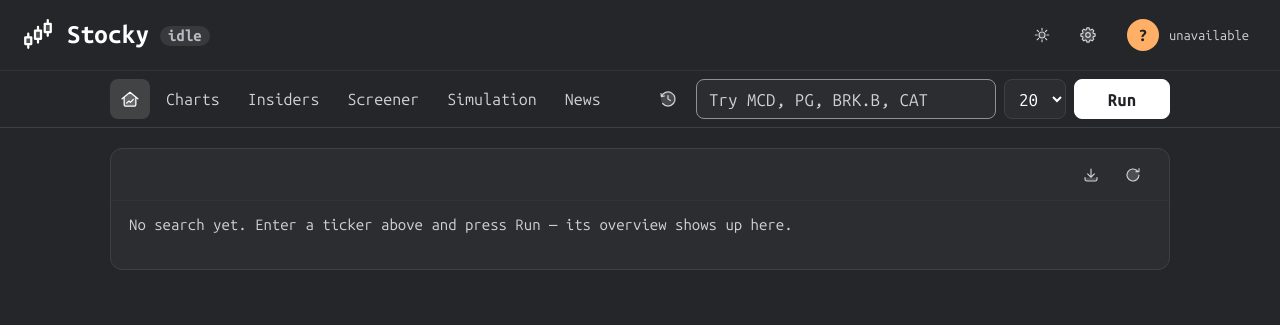
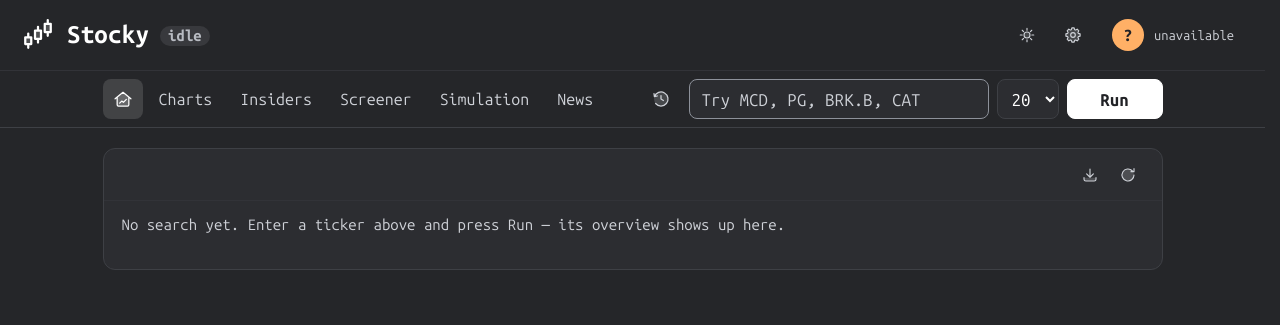
Before and after one commit to jorgecanut/10kanalyzer, a Python web app: template templates/index.html in a window 1280 px wide. Shown: the top 325 px of the page. Run offline with Jinja, Linux system fonts and the light colour scheme; the template is opened without the code that fills it, so the values that code supplies are empty; some libraries are stand-ins or nearby versions.

Commit message:
ui: every tab header the same (52px head, 32px square icon buttons, download before refresh); default filings under Options > Defaults
Co-Authored-By: Claude Opus 5.5 <noreply@anthropic.com>

```diff
--- a/templates/index.html
+++ b/templates/index.html
@@ -98,7 +98,9 @@
     --hover:rgba(0,0,0,.045);
   }
   * { box-sizing: border-box; }
-  html { scroll-padding-top:130px; }
+  /* Room for the scrollbar is always kept, so panels never shift sideways
+     between a short tab and a long one. */
+  html { scroll-padding-top:130px; scrollbar-gutter:stable; }
   body { margin:0; font:calc(var(--fs) * 17)/1.55 var(--mono);
          background:var(--bg); color:var(--text); }
   button, input, select, textarea { font-family: var(--mono); }
@@ -279,7 +281,9 @@
   .panel-btn { padding:6px 12px; border:1px solid var(--line); border-radius:var(--radius);
                background:none; color:var(--muted); font-size:calc(var(--fs) * 15); cursor:pointer; }
   .panel-btn:hover { color:var(--text); background:var(--hover); }
-  .panel-btn.icon-btn { display:flex; align-items:center; justify-content:center; padding:6px 8px; border-color:transparent; }
+  /* Panel heads: every icon button is a 32px square, the selectors' height. */
+  .panel-btn.icon-btn { display:flex; align-items:center; justify-content:center; width:32px; height:32px;
+                        padding:0; border-color:transparent; }
   .panel-btn.icon-btn svg { width:18px; height:18px; display:block; }
   .panel-btn.icon-btn[aria-pressed="true"] { color:var(--text); background:var(--accent-soft); }
   .panel-body { padding:12px 18px 18px; }
@@ -487,7 +491,7 @@
   @keyframes drain { to { transform:scaleX(0); } }
 
   /* Home: the latest search at a glance. */
-  .home-title { display:flex; align-items:baseline; gap:4px 12px; flex-wrap:wrap; min-width:0; padding:12px 0; }
+  .home-title { display:flex; align-items:baseline; gap:4px 12px; flex-wrap:wrap; min-width:0; }
   .home-grid { display:grid; grid-template-columns:minmax(0,2fr) minmax(0,1fr); gap:0; }
   /* A vertical rule between the key numbers and the ranking. */
   .home-grid > .home-block:first-child { padding-right:28px; }
```
Also changed, not shown: other parts of templates/index.html (+16 -16 lines), README.md.
